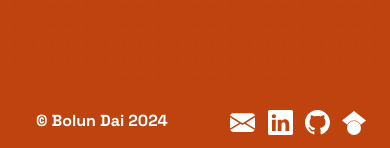
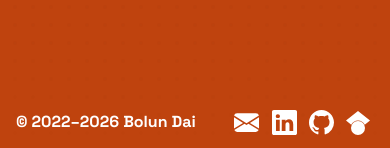
Before and after one commit to BolunDai0216/BolunDai0216.github.io, a Jekyll site: the page built from index.html, in a window 390 px wide. Shown: the part 749-897 px from the top of the page. Built offline with Jekyll 4.4.1, drawn with Linux system fonts in a browser that asks for light colours.

Commit message:
updated footnote location and text hidding

```diff
--- a/_includes/footer.html
+++ b/_includes/footer.html
@@ -1,8 +1,8 @@
 <footer id="footer">
     <div class="container-fluid mx-2">
         <div class="row">
-            <p class="footer-p col-6">&copy Bolun Dai 2024</p>
-            <p class="col-6 text-end pe-md-5">
+            <p class="footer-p col-6">&copy; 2022&ndash;2026 Bolun Dai</p>
+            <p class="col-6 text-end footer-icons">
                 <a href="mailto:bd1555@nyu.edu" style="padding: 0px 0px 0px 2%; text-decoration: none;">
                     <svg xmlns="http://www.w3.org/2000/svg" width="25" height="25" fill="white"
                         class="bi bi-envelope-fill" viewBox="0 0 16 16">
--- a/_sass/main.scss
+++ b/_sass/main.scss
@@ -126,6 +126,13 @@ body::before {
     margin-top: 2.5rem;
 }
 
+/* Aligns icons' right edge with the last nav item (me-5 + nav-item margin). */
+@media (min-width: 768px) {
+    #footer .footer-icons {
+        padding-right: 6rem;
+    }
+}
+
 /* ---------- Home page: fit exactly one viewport ------------------------- */
 body.home-page,
 body.home-page #page-container {
@@ -190,8 +197,24 @@ body.home-page #footer {
         border-radius: 8px;
     }
 
-    /* Footer on mobile: keep copyright and icons on the same row —
-       copyright left-aligns with the brand, icons right-align with the toggler. */
+    /* Footer on mobile: span the full body width (with the body's 1rem
+       gutter as the edge space), copyright left, icons right on the same row. */
+    #footer > .container-fluid {
+        margin: 0 !important;
+        padding: 0;
+    }
+    #footer .row {
+        flex-wrap: nowrap;
+        align-items: center;
+    }
+    #footer .col-6 {
+        flex: 0 0 auto;
+        max-width: none;
+        width: auto;
+    }
+    #footer .footer-p.col-6 {
+        margin-right: auto;
+    }
     #footer .foot-icon, #footer a {
         padding: 0 0.25rem !important;
     }
@@ -236,3 +259,9 @@ body.home-page #footer {
         line-height: 1.5;
     }
 }
+
+@media (max-height: 600px) {
+    body.home-page .home-intro {
+        display: none;
+    }
+}
```
